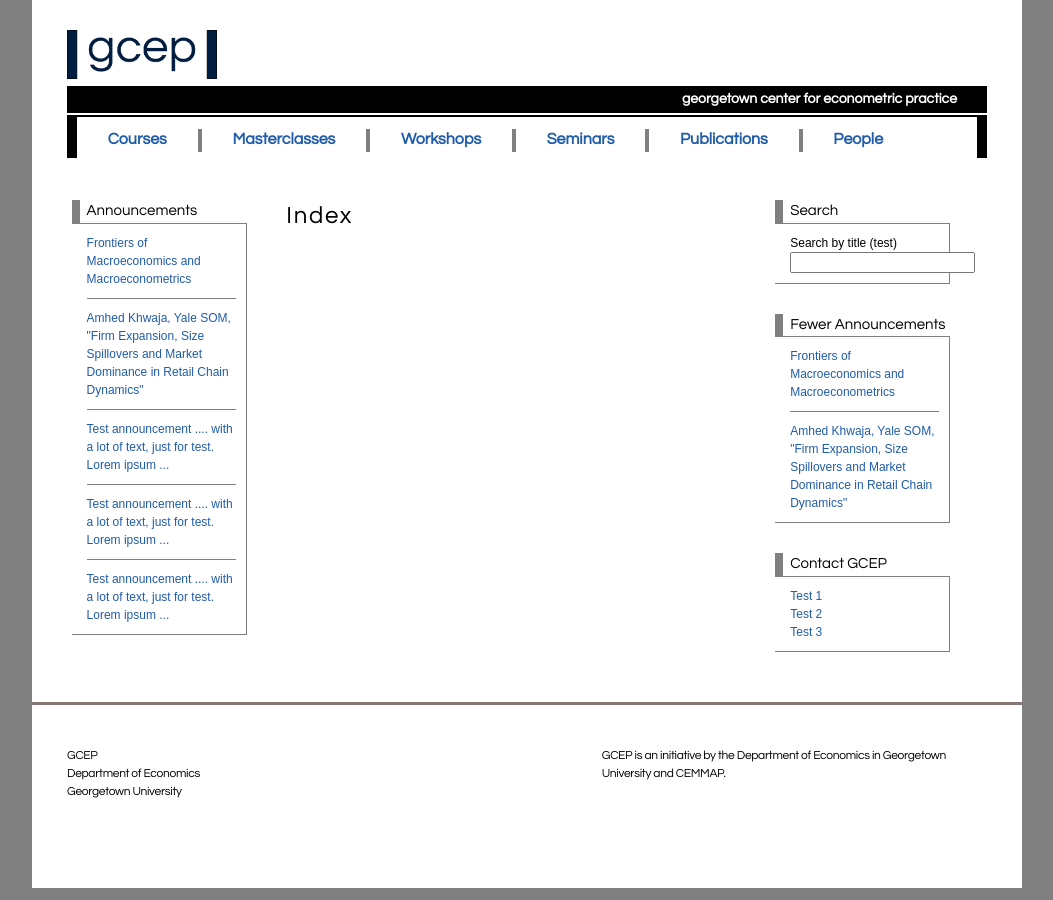
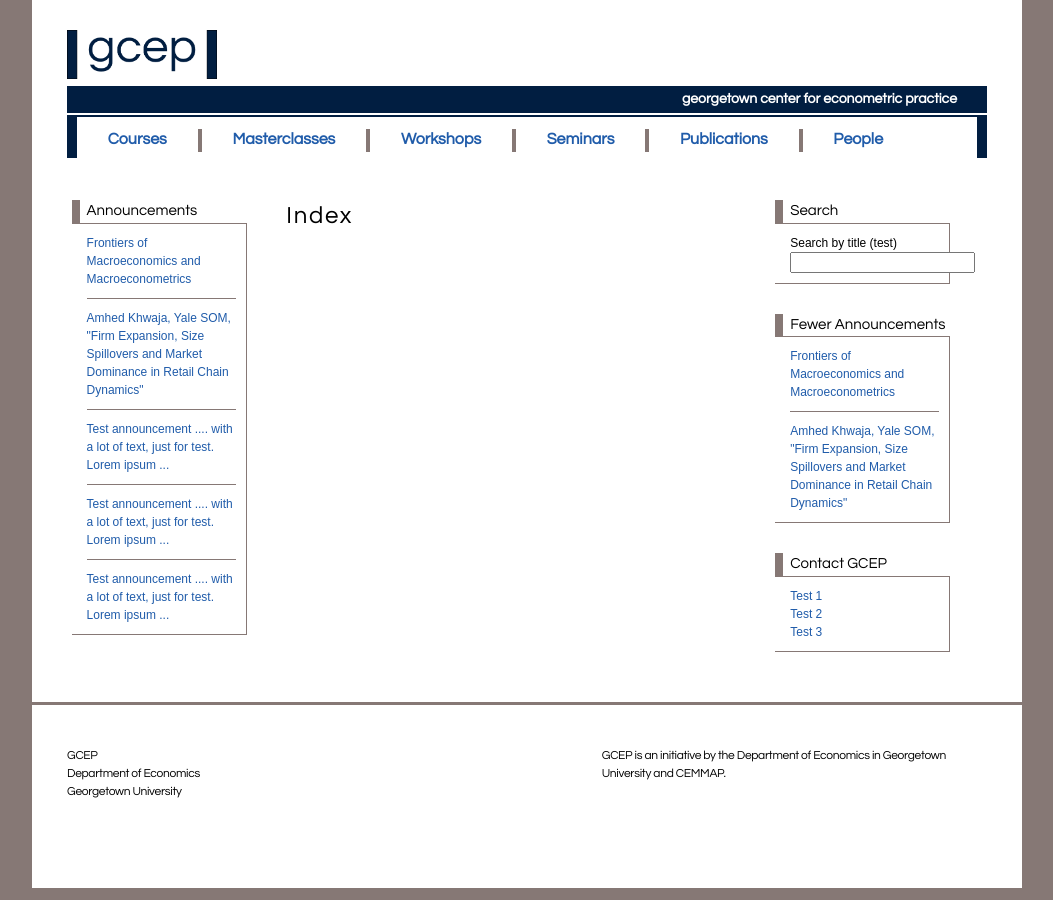
Before and after one commit to georgetown-econ/gcep, a Jekyll site: the page built from index.html, in a window 1280 px wide. Shown: the whole page, without its empty margins (113-1166 px from the left). Built offline with Jekyll 4.4.1, drawn with Linux system fonts in a browser that asks for light colours; the list of posts is cut into pages by our own code.

Commit message:
changed color scheme to GU colors

```diff
--- a/assets/css/gcer.css
+++ b/assets/css/gcer.css
@@ -9,7 +9,7 @@
   line-height: 1.5;
   font-weight: 300;
   margin: 0px;
-  background-color: grey;
+  background-color: #867875;
 }
 
 .main-page-title {
@@ -60,7 +60,7 @@
 }
 
 header .bar {
-  background-color: black;
+  background-color: #011e41;
   text-align: right;
   color: white;
   font-size: 14px;
@@ -95,9 +95,9 @@
   clear: left;
   line-height: 56px;
   width: 100%;
-  border-top: 2px solid black;
-  border-left: 10px solid black;
-  border-right: 10px solid black;
+  border-top: 2px solid #011e41;
+  border-left: 10px solid #011e41;
+  border-right: 10px solid #011e41;
   margin-bottom: 30px;
 }
 
@@ -115,7 +115,7 @@
 }
 
 .site-nav ul li {
-  border-right: 4px solid grey;
+  border-right: 4px solid #867875;
   padding-left: 1.2%;
   padding-right: 1.2%;
 }
@@ -192,7 +192,7 @@
 /* ----------------------------------------------------------*/
 
 .page-content {
-  margin: 0 auto 0 auto;
+  margin: 0 auto 20px auto;
   padding: 30px 0;
   background-color: #fff;
   max-width: 990px;
@@ -499,20 +499,20 @@
 }
 
 .panel-section h2 {
-  border-left: 8px solid grey;
+  border-left: 8px solid #867875;
   padding-left: 7px;
   margin-bottom: 0px;
 }
 
 .panel-section .panel-section-content {
-  border-top: 1px solid grey;
-  border-right: 1px solid grey;
-  border-bottom: 1px solid grey;
+  border-top: 1px solid #867875;
+  border-right: 1px solid #867875;
+  border-bottom: 1px solid #867875;
   padding: 10px 10px 10px 15px;
 }
 
 .panel-section .panel-section-content .panel-section-content-item {
-  border-bottom: 1px solid grey;
+  border-bottom: 1px solid #867875;
   padding-top: 10px;
   padding-bottom: 10px;
 }
```
Also changed, not shown: _layouts/default.html (indentation only).
